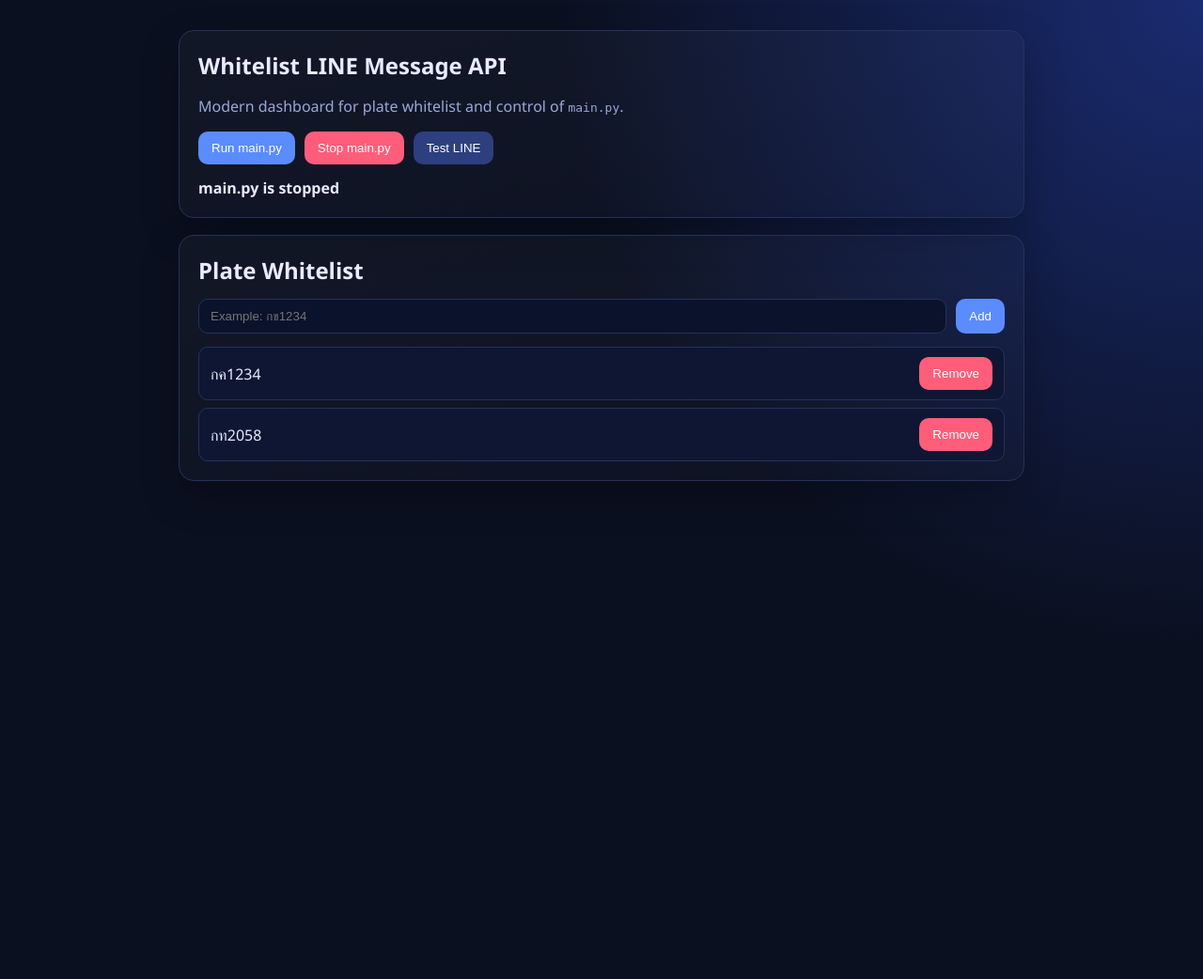
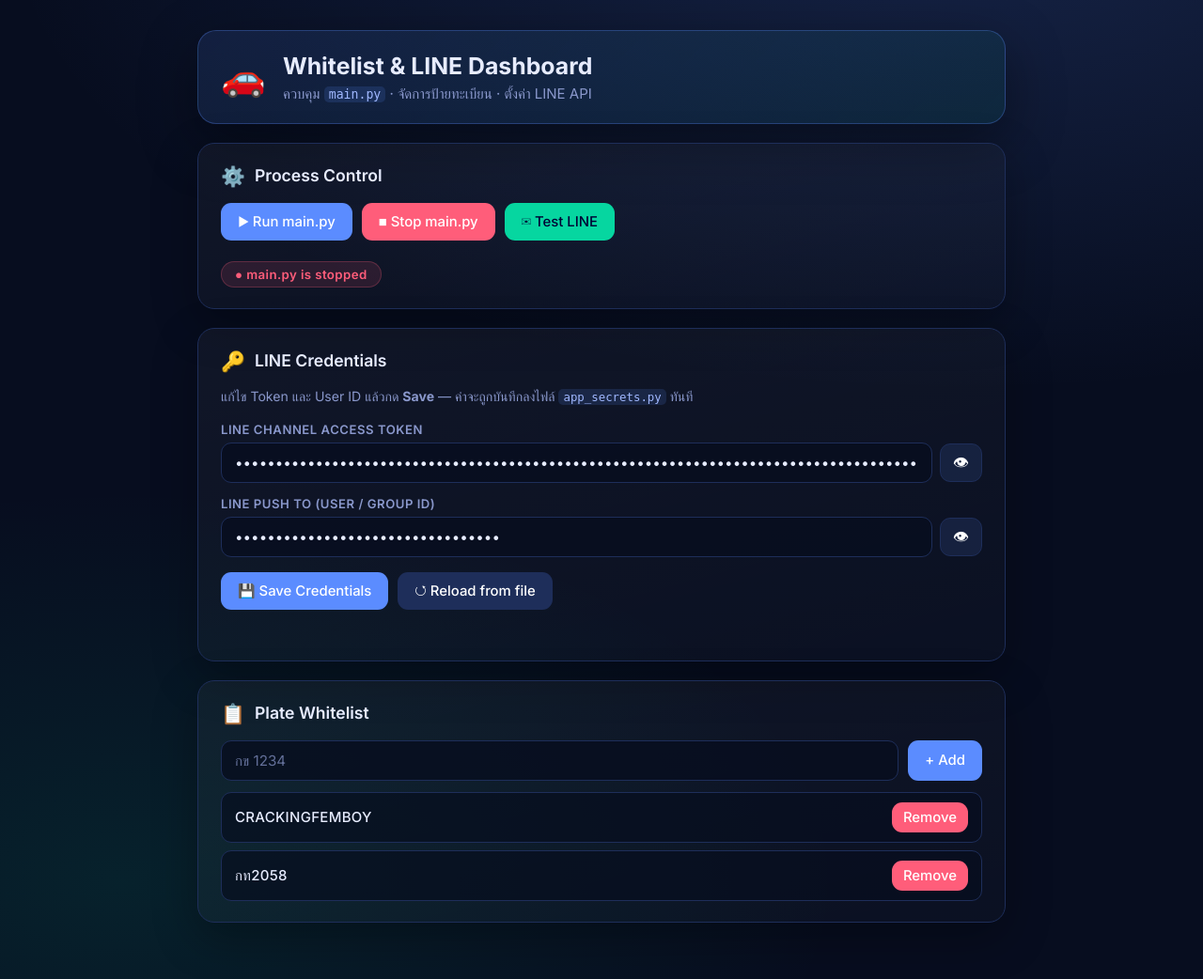
Before and after one commit to Duck-Honey/ocr-project-th, a Flask app: page / in a window 1280 px wide. Shown: the whole page at 94% size. Before the commit the page ends 583 px from the top, so only its background shows below. Run offline with Flask 3, Linux system fonts and the light colour scheme.

Commit message:
Update project and ignore sensitive files

```diff
--- a/app.py
+++ b/app.py
@@ -6,12 +6,14 @@
 from pathlib import Path
 
 from flask import Flask, jsonify, render_template, request
+import re
 
 import line_notify
 import plate_whitelist
 
 BASE_DIR = Path(__file__).resolve().parent
 MAIN_PY = BASE_DIR / "main.py"
+API_KEYS_FILE = BASE_DIR / "app_secrets.py"
 
 app = Flask(__name__)
 main_process: subprocess.Popen[str] | None = None
@@ -102,5 +104,49 @@
     return jsonify({"ok": False, "message": "Failed to send LINE message"}), 500
 
 
+@app.get("/api/line-keys")
+def get_line_keys():
+    """Return current LINE credentials from app_secrets.py."""
+    import app_secrets as ak
+    return jsonify({
+        "token": ak.LINE_CHANNEL_ACCESS_TOKEN,
+        "push_to": ak.LINE_PUSH_TO,
+    })
+
+
+@app.post("/api/line-keys")
+def save_line_keys():
+    """Overwrite LINE credentials in app_secrets.py."""
+    data = request.get_json(silent=True) or {}
+    token = str(data.get("token", "")).strip()
+    push_to = str(data.get("push_to", "")).strip()
+    if not token or not push_to:
+        return jsonify({"ok": False, "message": "Both token and push_to are required"}), 400
+
+    content = API_KEYS_FILE.read_text(encoding="utf-8")
+    content = re.sub(
+        r'^LINE_CHANNEL_ACCESS_TOKEN\s*=\s*".*?"',
+        f'LINE_CHANNEL_ACCESS_TOKEN = "{token}"',
+        content,
+        flags=re.MULTILINE,
+    )
+    content = re.sub(
+        r'^LINE_PUSH_TO\s*=\s*".*?"',
+        f'LINE_PUSH_TO = "{push_to}"',
+        content,
+        flags=re.MULTILINE,
+    )
+    API_KEYS_FILE.write_text(content, encoding="utf-8")
+
+    # Reload modules so changes take effect immediately
+    import importlib
+    import app_secrets as ak
+    importlib.reload(ak)
+    # line_notify imports app_secrets at module level — must reload it too
+    importlib.reload(line_notify)
+
+    return jsonify({"ok": True, "message": "LINE credentials saved successfully"})
+
+
 if __name__ == "__main__":
     app.run(host="127.0.0.1", port=5000, debug=True)
--- a/plates_log.txt
+++ b/plates_log.txt
@@ -1 +1 @@
-2026-04-28 11:47:17	กท 2058
+2026-05-09 09:10:51	กท 2058
--- a/static/app.js
+++ b/static/app.js
@@ -1,91 +1,186 @@
+/* ── Utility ── */
 async function api(path, options = {}) {
-  const res = await fetch(path, {
-    headers: { "Content-Type": "application/json" },
-    ...options,
-  });
+  /* Fix #10: Only set Content-Type on requests with a body */
+  const headers = options.body ? { "Content-Type": "application/json" } : {};
+  const res = await fetch(path, { headers, ...options });
   const data = await res.json();
-  if (!res.ok) {
-    throw new Error(data.message || "Request failed");
-  }
+  if (!res.ok) throw new Error(data.message || "Request failed");
   return data;
 }
 
-function setStatus(text) {
-  document.getElementById("statusText").textContent = text;
+/* ── Status badge ── */
+function setStatus(running) {
+  const badge = document.getElementById("statusBadge");
+  if (running) {
+    badge.textContent = "● main.py is running";
+    badge.className = "badge badge-running";
+  } else {
+    badge.textContent = "● main.py is stopped";
+    badge.className = "badge badge-stopped";
+  }
 }
 
+/* ── Fix #8: Button loading state helpers ── */
+function setBtnLoading(btn, loading) {
+  if (loading) {
+    btn.dataset.origText = btn.textContent;
+    btn.textContent = "⏳ กำลังดำเนินการ…";
+    btn.disabled = true;
+    btn.style.opacity = "0.6";
+  } else {
+    btn.textContent = btn.dataset.origText || btn.textContent;
+    btn.disabled = false;
+    btn.style.opacity = "";
+  }
+}
+
+/* ── Whitelist list ── */
 function renderList(items) {
   const ul = document.getElementById("whitelist");
   ul.innerHTML = "";
   if (!items.length) {
     const li = document.createElement("li");
-    li.textContent = "No whitelist plates yet.";
+    li.textContent = "ยังไม่มีป้ายทะเบียนใน whitelist";
+    li.style.color = "var(--muted)";
     ul.appendChild(li);
     return;
   }
-
   for (const plate of items) {
     const li = document.createElement("li");
-    li.innerHTML = `<span>${plate}</span>`;
+    const span = document.createElement("span");
+    span.textContent = plate;
     const btn = document.createElement("button");
     btn.className = "btn danger";
     btn.textContent = "Remove";
+    btn.style.padding = "7px 12px";
     btn.onclick = async () => {
+      setBtnLoading(btn, true);
       try {
         const data = await api("/api/whitelist", {
           method: "DELETE",
           body: JSON.stringify({ plate }),
         });
         renderList(data.items);
-      } catch (err) {
-        alert(err.message);
-      }
+      } catch (err) { alert(err.message); }
+      setBtnLoading(btn, false);
     };
+    li.appendChild(span);
     li.appendChild(btn);
     ul.appendChild(li);
   }
 }
 
-async function refreshAll() {
-  const status = await api("/api/status");
-  setStatus(status.running ? "main.py is running" : "main.py is stopped");
-  const wl = await api("/api/whitelist");
-  renderList(wl.items);
+/* ── LINE credentials helpers ── */
+function showLineMsg(text, isOk) {
+  const p = document.getElementById("lineMsg");
+  p.textContent = text;
+  p.className = "line-msg " + (isOk ? "ok" : "err");
+  clearTimeout(p._timer);
+  p._timer = setTimeout(() => { p.textContent = ""; p.className = "line-msg"; }, 5000);
 }
 
+function toggleVisibility(inputId, btn) {
+  const input = document.getElementById(inputId);
+  if (input.type === "password") {
+    input.type = "text";
+    btn.textContent = "🙈";
+  } else {
+    input.type = "password";
+    btn.textContent = "👁";
+  }
+}
+
+async function loadLineKeys() {
+  try {
+    const data = await api("/api/line-keys");
+    document.getElementById("tokenInput").value  = data.token;
+    document.getElementById("pushToInput").value = data.push_to;
+  } catch (err) {
+    showLineMsg("Failed to load credentials: " + err.message, false);
+  }
+}
+
+/* ── Refresh all on load ── */
+async function refreshAll() {
+  const [status, wl] = await Promise.all([
+    api("/api/status"),
+    api("/api/whitelist"),
+  ]);
+  setStatus(status.running);
+  renderList(wl.items);
+  await loadLineKeys();
+}
+
+/* ── Fix #9: Auto-refresh status every 5 seconds ── */
+setInterval(async () => {
+  try {
+    const data = await api("/api/status");
+    setStatus(data.running);
+  } catch (_) { /* silent — network might be down momentarily */ }
+}, 5000);
+
+/* ── Button wiring ── */
 document.getElementById("runBtn").onclick = async () => {
+  const btn = document.getElementById("runBtn");
+  setBtnLoading(btn, true);
   try {
-    const data = await api("/api/run-main", { method: "POST" });
-    setStatus(data.message);
-  } catch (err) {
-    alert(err.message);
-  }
+    await api("/api/run-main", { method: "POST" });
+    setStatus(true);
+  } catch (err) { alert(err.message); }
+  setBtnLoading(btn, false);
 };
 
 document.getElementById("stopBtn").onclick = async () => {
+  const btn = document.getElementById("stopBtn");
+  setBtnLoading(btn, true);
   try {
-    const data = await api("/api/stop-main", { method: "POST" });
-    setStatus(data.message);
-  } catch (err) {
-    alert(err.message);
-  }
+    await api("/api/stop-main", { method: "POST" });
+    setStatus(false);
+  } catch (err) { alert(err.message); }
+  setBtnLoading(btn, false);
 };
 
 document.getElementById("testLineBtn").onclick = async () => {
+  const btn = document.getElementById("testLineBtn");
+  setBtnLoading(btn, true);
   try {
     const data = await api("/api/test-line", { method: "POST" });
-    alert(data.message);
+    showLineMsg("✓ " + data.message, true);
   } catch (err) {
-    alert(err.message);
+    showLineMsg("✗ " + err.message, false);
   }
+  setBtnLoading(btn, false);
 };
+
+document.getElementById("saveLineBtn").onclick = async () => {
+  const btn = document.getElementById("saveLineBtn");
+  const token  = document.getElementById("tokenInput").value.trim();
+  const pushTo = document.getElementById("pushToInput").value.trim();
+  if (!token || !pushTo) {
+    showLineMsg("กรุณากรอกทั้ง Token และ Push-To ID", false);
+    return;
+  }
+  setBtnLoading(btn, true);
+  try {
+    const data = await api("/api/line-keys", {
+      method: "POST",
+      body: JSON.stringify({ token, push_to: pushTo }),
+    });
+    showLineMsg("✓ " + data.message, true);
+  } catch (err) {
+    showLineMsg("✗ " + err.message, false);
+  }
+  setBtnLoading(btn, false);
+};
+
+document.getElementById("reloadLineBtn").onclick = () => loadLineKeys();
 
 document.getElementById("addBtn").onclick = async () => {
   const input = document.getElementById("plateInput");
   const plate = input.value.trim();
-  if (!plate) {
-    return;
-  }
+  if (!plate) return;
+  const btn = document.getElementById("addBtn");
+  setBtnLoading(btn, true);
   try {
     const data = await api("/api/whitelist", {
       method: "POST",
@@ -93,9 +188,15 @@
     });
     input.value = "";
     renderList(data.items);
-  } catch (err) {
-    alert(err.message);
-  }
+  } catch (err) { alert(err.message); }
+  setBtnLoading(btn, false);
 };
 
-refreshAll().catch((err) => setStatus(err.message));
+// Also submit on Enter
+document.getElementById("plateInput").addEventListener("keydown", (e) => {
+  if (e.key === "Enter") document.getElementById("addBtn").click();
+});
+
+refreshAll().catch((err) => {
+  document.getElementById("statusBadge").textContent = "Error: " + err.message;
+});
--- a/static/styles.css
+++ b/static/styles.css
@@ -1,115 +1,209 @@
 :root {
-  --bg: #0b1020;
-  --card: #121933;
+  --bg: #070d1f;
+  --card: #0d1530;
   --text: #e7ecff;
-  --muted: #9ba8d6;
+  --muted: #8a98cc;
   --primary: #5b8cff;
+  --primary-dim: #3a6be0;
   --danger: #ff5d7a;
-  --border: #26315c;
+  --accent: #06d6a0;
+  --accent-dim: #04b387;
+  --border: #1e2e5a;
+  --success: #06d6a0;
+  --error: #ff5d7a;
 }
 
-* {
-  box-sizing: border-box;
+* { box-sizing: border-box; margin: 0; padding: 0; }
+
+body {
+  min-height: 100vh;
+  font-family: "Inter", "Segoe UI", Arial, sans-serif;
+  font-size: 15px;
+  color: var(--text);
+  background: #070d1f;
+  background-image:
+    radial-gradient(ellipse 80% 50% at 80% -10%, rgba(91,140,255,.18), transparent),
+    radial-gradient(ellipse 60% 40% at 10% 90%,  rgba(6,214,160,.10), transparent);
 }
 
-body {
-  margin: 0;
-  min-height: 100vh;
-  font-family: "Segoe UI", Arial, sans-serif;
-  color: var(--text);
-  background: radial-gradient(circle at top right, #1a2b70, var(--bg) 45%);
+/* ── Layout ── */
+.container {
+  width: min(860px, 94%);
+  margin: 32px auto 60px;
+  display: grid;
+  gap: 20px;
 }
 
-.container {
-  width: min(900px, 92%);
-  margin: 32px auto;
-  display: grid;
+/* ── Hero / Header ── */
+.hero-card {
+  display: flex;
+  align-items: center;
   gap: 18px;
+  background: linear-gradient(135deg, rgba(91,140,255,.12), rgba(6,214,160,.07));
+  border: 1px solid rgba(91,140,255,.3);
+  border-radius: 20px;
+  padding: 22px 24px;
+  box-shadow: 0 20px 60px rgba(0,0,0,.4);
+}
+.hero-icon { font-size: 2.4rem; line-height: 1; }
+.hero-card h1 { font-size: 1.55rem; font-weight: 700; margin-bottom: 4px; }
+
+/* ── Cards ── */
+.card {
+  background: linear-gradient(165deg, rgba(255,255,255,.04), rgba(255,255,255,.015));
+  border: 1px solid var(--border);
+  border-radius: 18px;
+  padding: 22px 24px;
+  box-shadow: 0 16px 48px rgba(0,0,0,.3);
+  transition: box-shadow .25s;
+}
+.card:hover { box-shadow: 0 20px 60px rgba(0,0,0,.4); }
+
+.card-header {
+  display: flex;
+  align-items: center;
+  gap: 10px;
+  margin-bottom: 16px;
+}
+.card-icon { font-size: 1.3rem; }
+.card-header h2 { font-size: 1.1rem; font-weight: 600; }
+
+/* ── Typography ── */
+h1, h2, h3 { line-height: 1.25; }
+.muted { color: var(--muted); }
+.small { font-size: 0.88rem; margin-bottom: 18px; }
+code {
+  background: rgba(91,140,255,.15);
+  border-radius: 5px;
+  padding: 1px 5px;
+  font-size: .88em;
+  color: #a0b8ff;
 }
 
-.card {
-  background: linear-gradient(165deg, rgba(255, 255, 255, 0.03), rgba(255, 255, 255, 0.01));
-  border: 1px solid var(--border);
-  border-radius: 16px;
-  padding: 20px;
-  box-shadow: 0 16px 40px rgba(0, 0, 0, 0.25);
-}
-
-h1, h2 {
-  margin: 0 0 10px;
-}
-
-.muted {
-  color: var(--muted);
-}
-
+/* ── Rows ── */
 .row {
   display: flex;
   gap: 10px;
   flex-wrap: wrap;
-  margin: 14px 0;
+  margin: 12px 0;
 }
 
+/* ── Inputs ── */
 input {
   flex: 1;
-  min-width: 230px;
-  background: #0b122b;
+  min-width: 200px;
+  background: rgba(7,13,31,.8);
   border: 1px solid var(--border);
   color: var(--text);
-  border-radius: 10px;
-  padding: 10px 12px;
+  border-radius: 11px;
+  padding: 11px 14px;
+  font-size: .95rem;
+  font-family: inherit;
+  outline: none;
+  transition: border-color .2s, box-shadow .2s;
 }
+input:focus {
+  border-color: var(--primary);
+  box-shadow: 0 0 0 3px rgba(91,140,255,.18);
+}
+input::placeholder { color: var(--muted); opacity: .7; }
 
+.field-group { margin-bottom: 14px; }
+.field-group label {
+  display: block;
+  font-size: .82rem;
+  font-weight: 600;
+  color: var(--muted);
+  letter-spacing: .04em;
+  text-transform: uppercase;
+  margin-bottom: 6px;
+}
+.input-row {
+  display: flex;
+  gap: 8px;
+  align-items: center;
+}
+.input-row input { flex: 1; }
+
+/* ── Buttons ── */
 .btn {
   border: none;
-  border-radius: 10px;
-  padding: 10px 14px;
+  border-radius: 11px;
+  padding: 11px 18px;
   color: #fff;
-  background: #2d3f7f;
+  font-family: inherit;
+  font-size: .93rem;
+  font-weight: 500;
+  background: #1e2e5a;
   cursor: pointer;
-  transition: transform 0.12s ease, opacity 0.12s ease;
+  transition: transform .12s, opacity .12s, box-shadow .15s;
+  white-space: nowrap;
 }
+.btn:hover  { transform: translateY(-2px); box-shadow: 0 6px 20px rgba(0,0,0,.3); }
+.btn:active { transform: translateY(0);    box-shadow: none; }
 
-.btn:hover {
-  transform: translateY(-1px);
-  opacity: 0.95;
+.btn.primary { background: var(--primary); }
+.btn.primary:hover { background: var(--primary-dim); }
+
+.btn.danger  { background: var(--danger); }
+
+.btn.accent  { background: var(--accent); color: #003; }
+.btn.accent:hover { background: var(--accent-dim); }
+
+.btn.icon-btn {
+  padding: 11px 13px;
+  background: rgba(91,140,255,.12);
+  border: 1px solid var(--border);
+  font-size: 1.05rem;
+  line-height: 1;
+  flex-shrink: 0;
 }
+.btn.icon-btn:hover { background: rgba(91,140,255,.22); }
 
-.btn.primary {
-  background: var(--primary);
+/* ── Status badge ── */
+.badge {
+  display: inline-block;
+  border-radius: 30px;
+  padding: 5px 14px;
+  font-size: .83rem;
+  font-weight: 600;
+  letter-spacing: .03em;
+  margin-top: 10px;
 }
+.badge-running { background: rgba(6,214,160,.15); color: var(--success); border: 1px solid rgba(6,214,160,.3); }
+.badge-stopped { background: rgba(255,93,122,.12); color: var(--danger);  border: 1px solid rgba(255,93,122,.25); }
 
-.btn.danger {
-  background: var(--danger);
+/* ── LINE message ── */
+.line-msg {
+  margin-top: 10px;
+  min-height: 1.4em;
+  font-size: .88rem;
+  font-weight: 500;
+  transition: opacity .3s;
 }
+.line-msg.ok  { color: var(--success); }
+.line-msg.err { color: var(--danger);  }
 
-.status {
-  margin: 8px 0 0;
-  font-weight: 600;
-}
-
+/* ── Whitelist ── */
 .list {
   list-style: none;
-  margin: 0;
-  padding: 0;
   display: grid;
   gap: 8px;
+  margin-top: 6px;
 }
-
 .list li {
   display: flex;
   justify-content: space-between;
   align-items: center;
-  background: #0e1633;
+  background: rgba(7,13,31,.7);
   border: 1px solid var(--border);
-  border-radius: 10px;
-  padding: 10px 12px;
+  border-radius: 11px;
+  padding: 10px 14px;
+  animation: fadeIn .2s ease;
 }
+.list li span { font-weight: 500; letter-spacing: .02em; }
 
-.mono {
-  border: 1px solid var(--border);
-  border-radius: 10px;
-  background: #0a1026;
-  padding: 10px;
-  overflow: auto;
+@keyframes fadeIn {
+  from { opacity: 0; transform: translateY(4px); }
+  to   { opacity: 1; transform: translateY(0); }
 }
--- a/templates/index.html
+++ b/templates/index.html
@@ -1,29 +1,80 @@
 <!doctype html>
-<html lang="en">
+<html lang="th">
 <head>
   <meta charset="UTF-8">
   <meta name="viewport" content="width=device-width, initial-scale=1.0">
   <title>Whitelist + LINE Dashboard</title>
+  <link rel="preconnect" href="https://fonts.googleapis.com">
+  <link rel="preconnect" href="https://fonts.gstatic.com" crossorigin>
+  <link href="https://fonts.googleapis.com/css2?family=Inter:wght@400;500;600;700&display=swap" rel="stylesheet">
   <link rel="stylesheet" href="{{ url_for('static', filename='styles.css') }}">
 </head>
 <body>
   <main class="container">
+
+    <!-- ── Header ── -->
+    <header class="hero-card">
+      <div class="hero-icon">🚗</div>
+      <div>
+        <h1>Whitelist &amp; LINE Dashboard</h1>
+        <p class="muted">ควบคุม <code>main.py</code> · จัดการป้ายทะเบียน · ตั้งค่า LINE API</p>
+      </div>
+    </header>
+
+    <!-- ── Process control ── -->
     <section class="card">
-      <h1>Whitelist LINE Message API</h1>
-      <p class="muted">Modern dashboard for plate whitelist and control of <code>main.py</code>.</p>
+      <div class="card-header">
+        <span class="card-icon">⚙️</span>
+        <h2>Process Control</h2>
+      </div>
       <div class="row">
-        <button id="runBtn" class="btn primary">Run main.py</button>
-        <button id="stopBtn" class="btn danger">Stop main.py</button>
-        <button id="testLineBtn" class="btn">Test LINE</button>
+        <button id="runBtn" class="btn primary">▶ Run main.py</button>
+        <button id="stopBtn" class="btn danger">■ Stop main.py</button>
+        <button id="testLineBtn" class="btn accent">✉ Test LINE</button>
       </div>
-      <p id="statusText" class="status">Checking process status...</p>
+      <div id="statusBadge" class="badge badge-stopped">● Checking…</div>
     </section>
 
+    <!-- ── LINE Credentials ── -->
     <section class="card">
-      <h2>Plate Whitelist</h2>
+      <div class="card-header">
+        <span class="card-icon">🔑</span>
+        <h2>LINE Credentials</h2>
+      </div>
+      <p class="muted small">แก้ไข Token และ User ID แล้วกด <strong>Save</strong> — ค่าจะถูกบันทึกลงไฟล์ <code>app_secrets.py</code> ทันที</p>
+
+      <div class="field-group">
+        <label for="tokenInput">LINE Channel Access Token</label>
+        <div class="input-row">
+          <input id="tokenInput" type="password" placeholder="ILzc…" autocomplete="off" spellcheck="false">
+          <button class="btn icon-btn" onclick="toggleVisibility('tokenInput', this)" title="Toggle visibility">👁</button>
+        </div>
+      </div>
+
+      <div class="field-group">
+        <label for="pushToInput">LINE Push To (User / Group ID)</label>
+        <div class="input-row">
+          <input id="pushToInput" type="password" placeholder="Uxxxxxxxx…" autocomplete="off" spellcheck="false">
+          <button class="btn icon-btn" onclick="toggleVisibility('pushToInput', this)" title="Toggle visibility">👁</button>
+        </div>
+      </div>
+
+      <div class="row" style="margin-top:16px">
+        <button id="saveLineBtn" class="btn primary">💾 Save Credentials</button>
+        <button id="reloadLineBtn" class="btn">↺ Reload from file</button>
+      </div>
+      <p id="lineMsg" class="line-msg"></p>
+    </section>
+
+    <!-- ── Plate Whitelist ── -->
+    <section class="card">
+      <div class="card-header">
+        <span class="card-icon">📋</span>
+        <h2>Plate Whitelist</h2>
+      </div>
       <div class="row">
-        <input id="plateInput" type="text" placeholder="Example: กข1234">
-        <button id="addBtn" class="btn primary">Add</button>
+        <input id="plateInput" type="text" placeholder="กข 1234">
+        <button id="addBtn" class="btn primary">+ Add</button>
       </div>
       <ul id="whitelist" class="list"></ul>
     </section>
--- a/whitelist_plates.txt
+++ b/whitelist_plates.txt
@@ -1,2 +1,2 @@
-กค1234
+CRACKINGFEMBOY
 กท2058
```
Also changed, not shown: app_secrets.py (+1 -1 lines), esp_serial.py (+12 -1 lines), test_line.py (+3 -6 lines), README.md, 3 other files.
